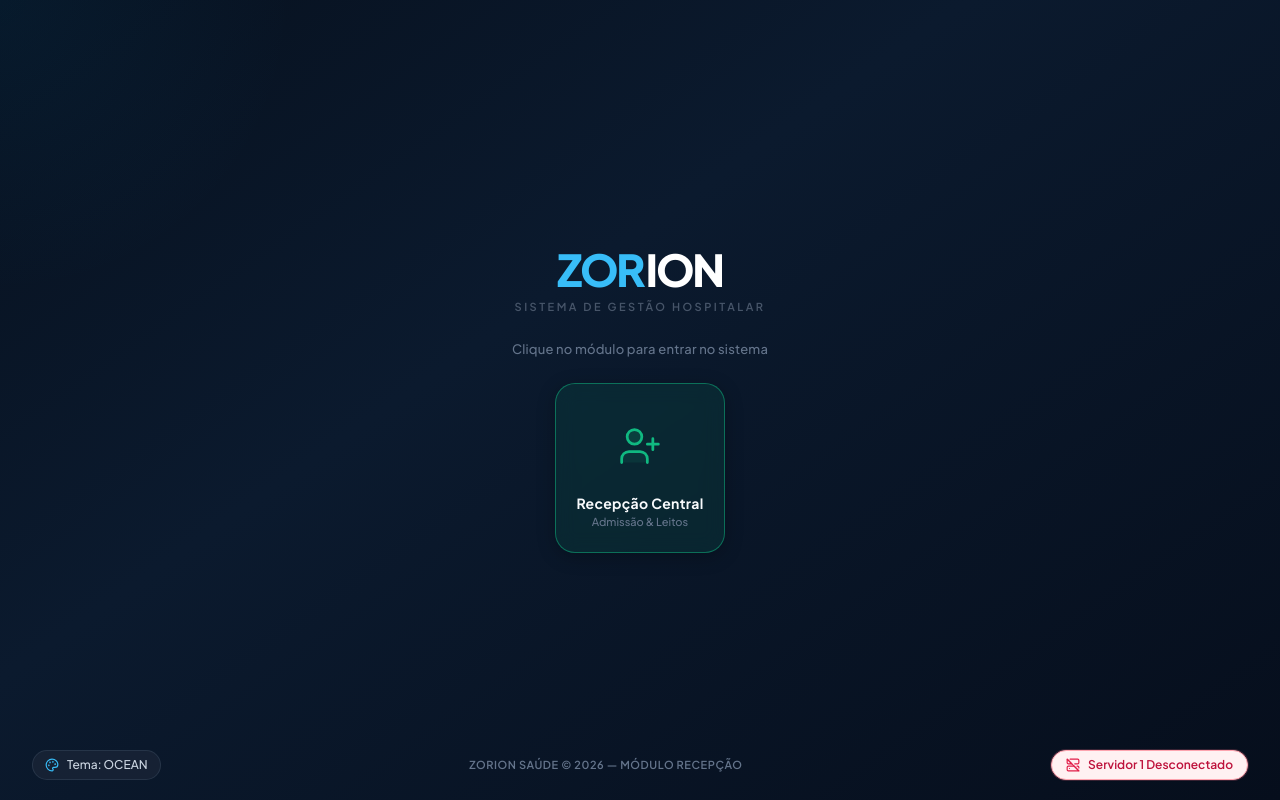
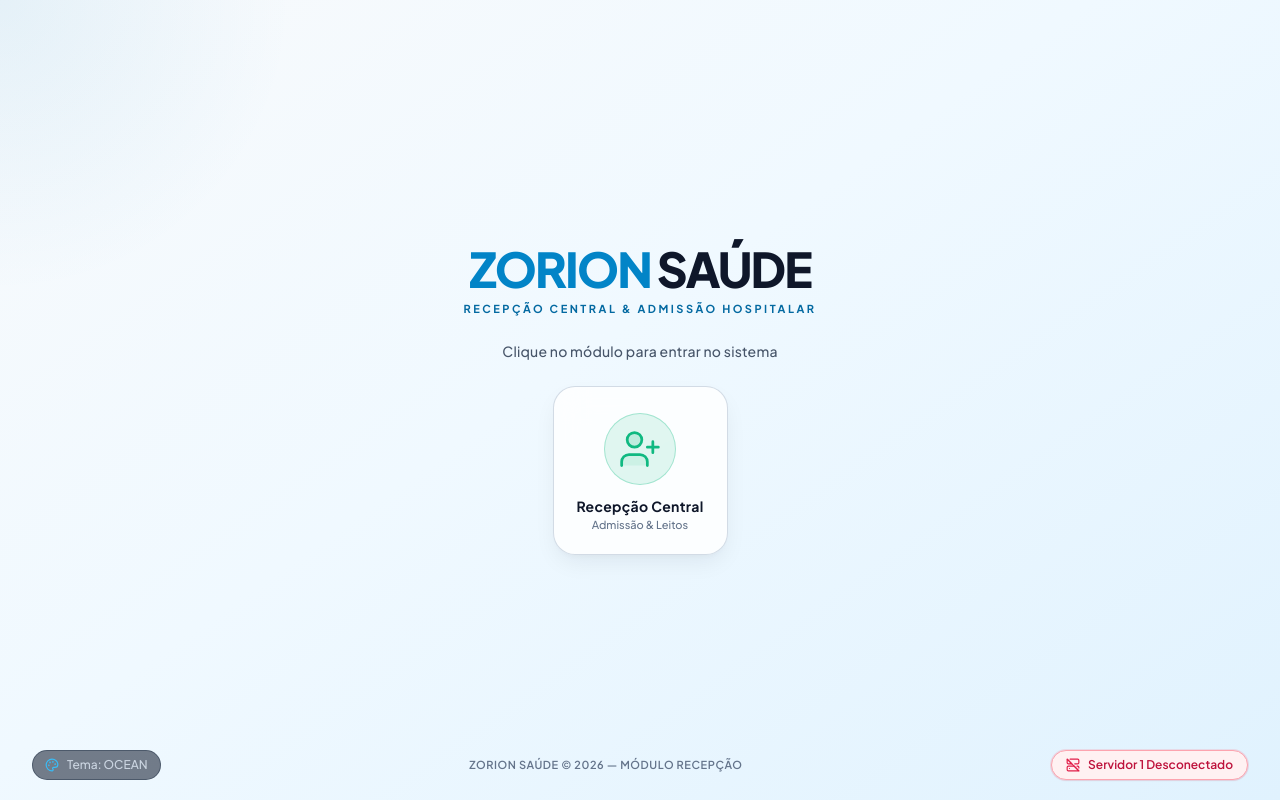
Before and after one commit to alefdias/ZORION-RECEP-AO, a React (Vite) app: page / in a window 1280 px wide. Built offline with nearby package versions, Linux system fonts and the light colour scheme.

Commit message:
style: aplicar tema claro clinico clean com titulo unico e glassmorphism suave

```diff
--- a/src/components/WelcomeScreenRecepcao.jsx
+++ b/src/components/WelcomeScreenRecepcao.jsx
@@ -53,9 +53,9 @@ function ModuleCard({ mod, delay, visible, onClick }) {
       onMouseEnter={() => setHovered(true)}
       onMouseLeave={() => setHovered(false)}
       style={{
-        background: hovered ? "rgba(2,132,199,0.18)" : mod.bg,
-        border: `1.5px solid ${hovered ? "rgba(56,189,248,0.85)" : mod.border}`,
-        borderRadius: 20,
+        background: hovered ? "rgba(255, 255, 255, 0.95)" : "rgba(255, 255, 255, 0.82)",
+        border: `1.5px solid ${hovered ? "#10b981" : "rgba(203, 213, 225, 0.85)"}`,
+        borderRadius: 22,
         padding: "26px 20px 22px",
         cursor: "pointer",
         outline: "none",
@@ -63,7 +63,7 @@ function ModuleCard({ mod, delay, visible, onClick }) {
         flexDirection: "column",
         alignItems: "center",
         gap: 12,
-        width: 170,
+        width: 175,
         position: "relative",
         overflow: "hidden",
         transition: "all 0.28s cubic-bezier(0.34, 1.56, 0.64, 1)",
@@ -73,9 +73,9 @@ function ModuleCard({ mod, delay, visible, onClick }) {
         opacity: visible ? 1 : 0,
         transitionDelay: visible ? `${delay}ms` : "0ms",
         boxShadow: hovered
-          ? "0 8px 36px rgba(2,132,199,0.4)"
-          : "0 4px 18px rgba(0,0,0,0.25)",
-        backdropFilter: "blur(10px)",
+          ? "0 14px 40px rgba(16, 185, 129, 0.25), 0 0 0 1px rgba(16, 185, 129, 0.3)"
+          : "0 10px 25px -5px rgba(15, 23, 42, 0.08), 0 4px 6px -2px rgba(15, 23, 42, 0.03)",
+        backdropFilter: "blur(16px)",
       }}
     >
       <div style={{
@@ -87,18 +87,19 @@ function ModuleCard({ mod, delay, visible, onClick }) {
         justifyContent: "center",
         background: hovered
           ? `radial-gradient(circle, ${mod.glow} 0%, transparent 70%)`
-          : "transparent",
+          : "rgba(16, 185, 129, 0.12)",
+        border: `1px solid ${hovered ? "#10b981" : "rgba(16, 185, 129, 0.3)"}`,
         transition: "background 0.3s ease",
         filter: hovered ? `drop-shadow(0 0 10px ${mod.color})` : "none",
       }}>
-        <mod.Icon color={hovered ? "#38bdf8" : mod.color} />
+        <mod.Icon color={hovered ? "#059669" : mod.color} />
       </div>
 
       <div style={{ textAlign: "center" }}>
         <div style={{
           fontSize: 14,
           fontWeight: 700,
-          color: hovered ? "#38bdf8" : "#f8fafc",
+          color: hovered ? "#059669" : "#0f172a",
           letterSpacing: 0.3,
           transition: "color 0.25s ease",
           lineHeight: 1.3,
@@ -107,7 +108,7 @@ function ModuleCard({ mod, delay, visible, onClick }) {
         </div>
         <div style={{
           fontSize: 11,
-          color: hovered ? "#93c5fd" : "#64748b",
+          color: hovered ? "#047857" : "#64748b",
           marginTop: 3,
           lineHeight: 1.3,
           fontWeight: 500,
@@ -320,7 +321,7 @@ export function WelcomeScreenRecepcao({ onEnter }) {
         position: "fixed",
         inset: 0,
         zIndex: 9998,
-        background: "linear-gradient(145deg, #07111f 0%, #0b1a2e 40%, #060e1c 100%)",
+        background: "linear-gradient(145deg, #f8fafc 0%, #f0f9ff 45%, #e0f2fe 100%)",
         display: "flex",
         flexDirection: "column",
         alignItems: "center",
@@ -360,25 +361,25 @@ export function WelcomeScreenRecepcao({ onEnter }) {
         }}
       >
         <h1 style={{
-          fontSize: 44,
+          fontSize: 48,
           fontWeight: 900,
           lineHeight: 1,
-          letterSpacing: "-0.05em",
+          letterSpacing: "-0.04em",
           margin: "0 0 6px 0",
           display: "flex",
           alignItems: "center",
           justifyContent: "center",
-          gap: 2
+          gap: 6
         }}>
-          <span style={{ color: "#38bdf8" }}>ZOR</span>
-          <span style={{ color: "#ffffff" }}>ION</span>
+          <span style={{ color: "#0284c7" }}>ZORION</span>
+          <span style={{ color: "#0f172a", fontWeight: 900 }}>SAÚDE</span>
         </h1>
 
         <span
           style={{
             fontSize: 11,
-            fontWeight: 600,
-            color: "#475569",
+            fontWeight: 700,
+            color: "#0369a1",
             letterSpacing: 2.5,
             textTransform: "uppercase",
             display: "flex",
@@ -387,15 +388,15 @@ export function WelcomeScreenRecepcao({ onEnter }) {
             marginTop: 2
           }}
         >
-          <span>Sistema de Gestão Hospitalar</span>
+          <span>Recepção Central & Admissão Hospitalar</span>
         </span>
       </div>
 
       {/* Subtítulo Instrutivo */}
       <p
         style={{
-          fontSize: 13,
-          color: "#64748b",
+          fontSize: 14,
+          color: "#475569",
           marginBottom: 24,
           fontWeight: 500,
           letterSpacing: 0.2,
@@ -496,7 +497,7 @@ export function WelcomeScreenRecepcao({ onEnter }) {
             position: "fixed",
             inset: 0,
             zIndex: 9999,
-            background: "rgba(3, 7, 18, 0.78)",
+            background: "rgba(15, 23, 42, 0.45)",
             backdropFilter: "blur(14px)",
             display: "flex",
             alignItems: "center",
@@ -506,13 +507,13 @@ export function WelcomeScreenRecepcao({ onEnter }) {
         >
           <div
             style={{
-              background: "#0c1322",
-              border: "1px solid rgba(16, 185, 129, 0.3)",
+              background: "linear-gradient(145deg, #ffffff 0%, #f8fafc 100%)",
+              border: "1.5px solid rgba(16, 185, 129, 0.35)",
               borderRadius: 22,
               padding: "30px 26px 26px",
               width: "100%",
               maxWidth: 380,
-              boxShadow: "0 0 35px rgba(16, 185, 129, 0.15), 0 25px 60px rgba(0,0,0,0.8)",
+              boxShadow: "0 20px 50px rgba(16, 185, 129, 0.15), 0 10px 25px -5px rgba(15, 23, 42, 0.08)",
               position: "relative",
               transition: "all 0.3s ease",
             }}
@@ -526,7 +527,7 @@ export function WelcomeScreenRecepcao({ onEnter }) {
                 right: 18,
                 background: "transparent",
                 border: "none",
-                color: "#475569",
+                color: "#64748b",
                 cursor: "pointer",
                 padding: 4,
                 display: "flex",
@@ -534,7 +535,7 @@ export function WelcomeScreenRecepcao({ onEnter }) {
                 justifyContent: "center"
               }}
             >
-              <X className="w-5 h-5 text-slate-500 hover:text-slate-300 transition-colors" />
+              <X className="w-5 h-5 text-slate-400 hover:text-slate-600 transition-colors" />
             </button>
 
             {/* Cabeçalho do Modal */}
@@ -553,7 +554,7 @@ export function WelcomeScreenRecepcao({ onEnter }) {
                 <selectedModule.Icon color="#10b981" />
               </div>
               <div>
-                <h3 style={{ margin: 0, fontSize: 18, fontWeight: 700, color: "#f8fafc" }}>
+                <h3 style={{ margin: 0, fontSize: 18, fontWeight: 700, color: "#0f172a" }}>
                   {selectedModule.label}
                 </h3>
                 <span style={{ fontSize: 13, color: "#64748b" }}>
@@ -566,7 +567,7 @@ export function WelcomeScreenRecepcao({ onEnter }) {
             {!isFirstLogin ? (
               <form onSubmit={handleLoginSubmit} style={{ display: "flex", flexDirection: "column", gap: 16 }}>
                 <div>
-                  <label style={{ display: "block", fontSize: 13, fontWeight: 500, color: "#cbd5e1", marginBottom: 7 }}>
+                  <label style={{ display: "block", fontSize: 13, fontWeight: 600, color: "#475569", marginBottom: 7 }}>
                     Usuário
                   </label>
                   <input
@@ -580,9 +581,9 @@ export function WelcomeScreenRecepcao({ onEnter }) {
                       width: "100%",
                       padding: "12px 14px",
                       borderRadius: 10,
-                      background: "#162032",
-                      border: "1px solid #24344d",
-                      color: "#f8fafc",
+                      background: "#f8fafc",
+                      border: "1.5px solid #cbd5e1",
+                      color: "#0f172a",
                       fontSize: 14,
                       outline: "none",
                       boxSizing: "border-box",
@@ -590,10 +591,10 @@ export function WelcomeScreenRecepcao({ onEnter }) {
                     }}
                     onFocus={e => {
                       e.target.style.borderColor = "#10b981";
-                      e.target.style.boxShadow = "0 0 0 1px rgba(16, 185, 129, 0.35)";
+                      e.target.style.boxShadow = "0 0 0 2px rgba(16, 185, 129, 0.2)";
                     }}
                     onBlur={e => {
-                      e.target.style.borderColor = "#24344d";
+                      e.target.style.borderColor = "#cbd5e1";
                       e.target.style.boxShadow = "none";
                     }}
                   />
@@ -601,7 +602,7 @@ export function WelcomeScreenRecepcao({ onEnter }) {
 
                 <div>
                   <div style={{ display: "flex", justifyContent: "space-between", alignItems: "center", marginBottom: 7 }}>
-                    <label style={{ fontSize: 13, fontWeight: 500, color: "#cbd5e1" }}>
+                    <label style={{ fontSize: 13, fontWeight: 600, color: "#475569" }}>
                       Senha
                     </label>
                     <button
@@ -632,9 +633,9 @@ export function WelcomeScreenRecepcao({ onEnter }) {
                       width: "100%",
                       padding: "12px 14px",
                       borderRadius: 10,
-                      background: "#162032",
-                      border: "1px solid #24344d",
-                      color: "#f8fafc",
+                      background: "#f8fafc",
+                      border: "1.5px solid #cbd5e1",
+                      color: "#0f172a",
                       fontSize: 14,
                       outline: "none",
                       boxSizing: "border-box",
@@ -642,10 +643,10 @@ export function WelcomeScreenRecepcao({ onEnter }) {
                     }}
                     onFocus={e => {
                       e.target.style.borderColor = "#10b981";
-                      e.target.style.boxShadow = "0 0 0 1px rgba(16, 185, 129, 0.35)";
+                      e.target.style.boxShadow = "0 0 0 2px rgba(16, 185, 129, 0.2)";
                     }}
                     onBlur={e => {
-                      e.target.style.borderColor = "#24344d";
+                      e.target.style.borderColor = "#cbd5e1";
                       e.target.style.boxShadow = "none";
                     }}
                   />
```
